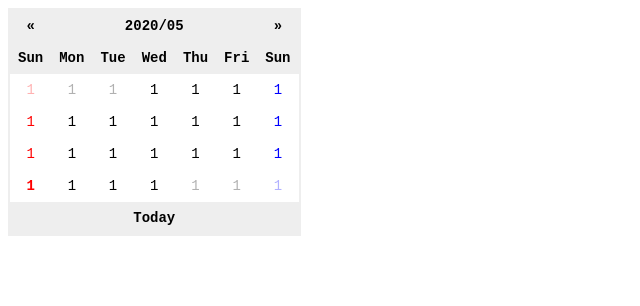
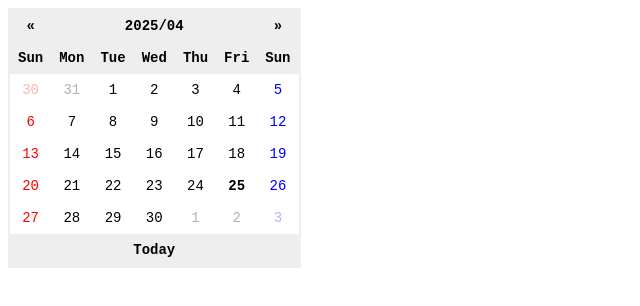
Before and after one commit to akiko-ohta/MyCalender, a plain HTML site: page index.html in a window 1280 px wide. Shown: the whole page, without its empty margins (0-640 px from the left). Drawn offline with Linux system fonts and the light colour scheme.

Commit message:
JavaScriptでカレンダーを作ろう9-18

```diff
--- a/index.html
+++ b/index.html
@@ -25,42 +25,6 @@
       </tu>
     </thead>
     <tbody>
-      <tr>
-        <td class="disabled">1</td>
-        <td class="disabled">1</td>
-        <td class="disabled">1</td>
-        <td>1</td>
-        <td>1</td>
-        <td>1</td>
-        <td>1</td>
-      </tr>
-      <tr>
-        <td>1</td>
-        <td>1</td>
-        <td>1</td>
-        <td>1</td>
-        <td>1</td>
-        <td>1</td>
-        <td>1</td>
-      </tr>
-      <tr>
-        <td>1</td>
-        <td>1</td>
-        <td>1</td>
-        <td>1</td>
-        <td>1</td>
-        <td>1</td>
-        <td>1</td>
-      </tr>
-      <tr>
-        <td class="today">1</td>
-        <td>1</td>
-        <td>1</td>
-        <td>1</td>
-        <td class="disabled">1</td>
-        <td class="disabled">1</td>
-        <td class="disabled">1</td>
-      </tr>
     </tbody>
     <tfoot>
       <tr>
--- a/js/main.js
+++ b/js/main.js
@@ -3,8 +3,28 @@
 console.clear();
 
 {
-  const year = 2020;
-  const month = 4; // 5月
+  const today = new Date();
+
+  let year = today.getFullYear();
+  let month = today.getMonth();
+
+  function getCalendarHead() {
+    const dates = [];
+    const d = new Date(year, month, 0).getDate();
+    const n = new Date(year, month, 1).getDay();
+    for (let i = 0; i < n; i++) {
+      // 30
+      // 29, 30
+      // 28, 29, 30
+      dates.unshift({
+        date: d - i,
+        isToday: false,
+        isDisabled: true,
+      });
+    }
+
+    return dates;
+  }
 
   function getCalendarBody() {
     const dates = []; // date: 日付, day: 曜日
@@ -18,8 +38,111 @@
       });
     }
 
-    console.log(dates);
+    if (year === today.getFullYear() && month === today.getMonth()) {
+      dates[today.getDate() - 1].isToday = true;
+    }
+    return dates;
   }
 
-  getCalendarBody();
+  function getCalendarTail() {
+    const dates = [];
+    const lastDay = new Date(year, month + 1, 0).getDay();
+
+    for (let i = 1; i < 7 - lastDay; i++) {
+      dates.push({
+        date: i,
+        isToday: false,
+        isDisabled: true,
+      });
+    }
+
+    return dates;
+  }
+
+  function clearCalendar() {
+    const tbody = document.querySelector('tbody');
+
+    while(tbody.firstChild) {
+      tbody.removeChild(tbody.firstChild);
+    }
+  }
+
+  function renderTitle() {
+    const title = `${year}/${String(month + 1).padStart(2, '0')}`;
+    document.getElementById('title').textContent = title;
+  }
+
+  function renderWeeks() {
+    const dates = [
+      ...getCalendarHead(),
+      ...getCalendarBody(),
+      ...getCalendarTail(),
+    ];
+    const weeks = [];
+    const weeksCount = dates.length / 7;
+
+    for (let i = 0; i < weeksCount; i++) {
+      weeks.push(dates.splice(0, 7));
+    }
+
+    // console.log(dates);
+    // console.log(weeks);
+
+    weeks.forEach(week => {
+      const tr = document.createElement('tr');
+      week.forEach(date => {
+        const td = document.createElement('td');
+
+        td.textContent = date.date;
+        if (date.isToday) {
+          td.classList.add('today');
+        }
+        if (date.isDisabled) {
+          td.classList.add('disabled');
+        }
+
+        tr.appendChild(td);
+      });
+      document.querySelector('tbody').appendChild(tr);
+    });
+  }
+
+  function createCalendar() {
+    clearCalendar();
+    renderTitle();
+    renderWeeks();
+  }
+
+  document.getElementById('prev').addEventListener('click', () => {
+    month--;
+    if (month < 0) {
+      year--;
+      month = 11;
+    }
+
+    createCalendar();
+  });
+
+  document.getElementById('next').addEventListener('click', () => {
+    month++;
+    if (month > 11) {
+      year++;
+      month = 0;
+    }
+
+    createCalendar();
+  });
+
+  document.getElementById('today').addEventListener('click', () => {
+    year = today.getFullYear();
+    month = today.getMonth();
+
+    createCalendar();
+  });
+
+  createCalendar();
+
+  // getCalendarHead();
+  // getCalendarBody();
+  // getCalendarTail();
 }
```
